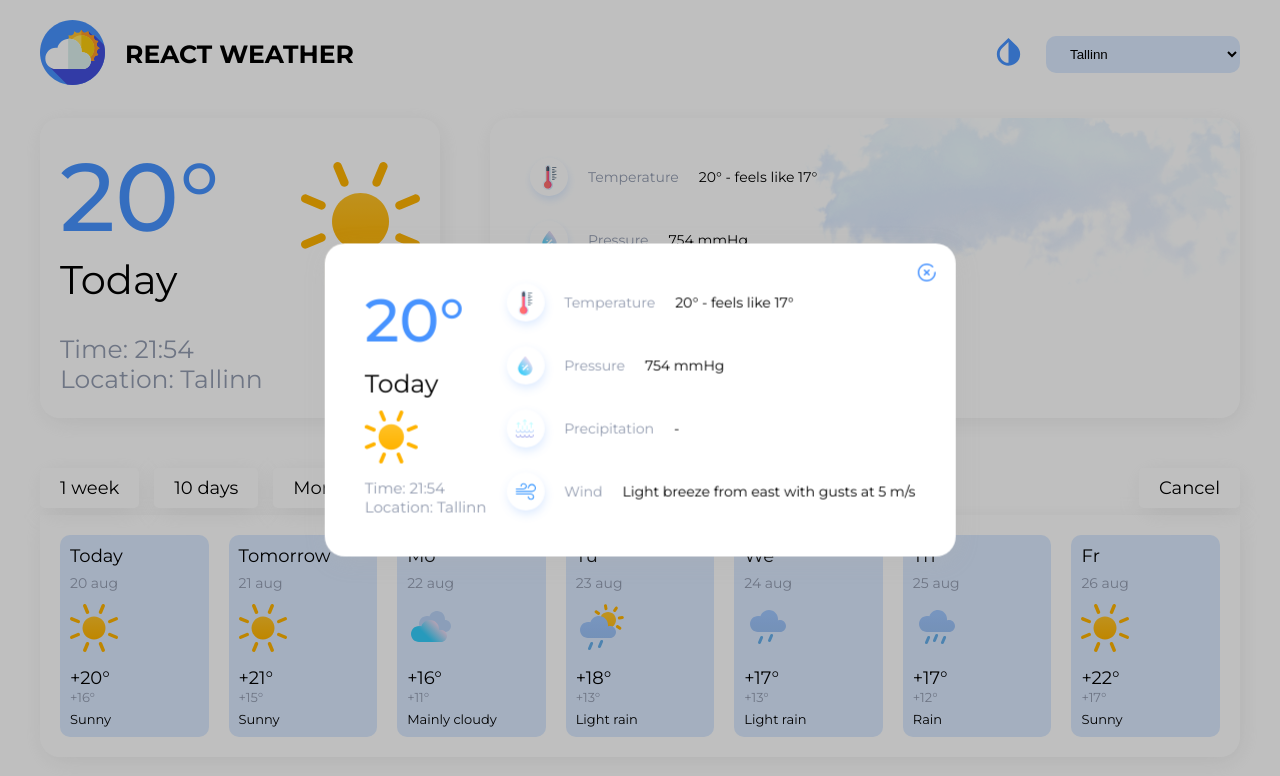
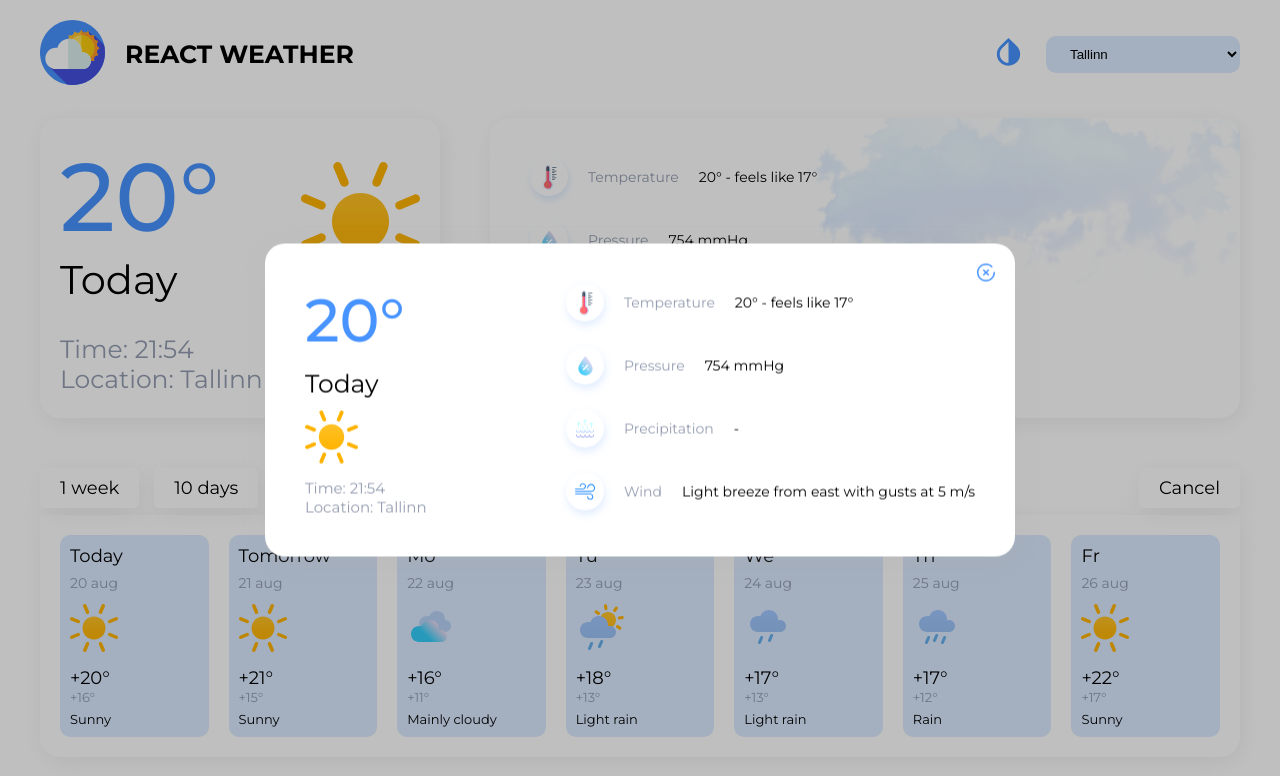
Before and after one commit to jemberdin/react-weather, a React (Create React App) app: page / in a window 1280 px wide. Shown: the top 776 px of the page. Built offline with nearby package versions, Linux system fonts and the light colour scheme.

Commit message:
Update Popup styles

```diff
--- a/src/components/Popup/Popup.module.scss
+++ b/src/components/Popup/Popup.module.scss
@@ -19,7 +19,8 @@
     transform: translate(-50%, -50%);
 
     display: flex;
-    gap: 2rem;
+    width: 100%;
+    justify-content: space-between;
     padding: 4rem;
     max-width: 75rem;
     background-color: $color-white;
```
